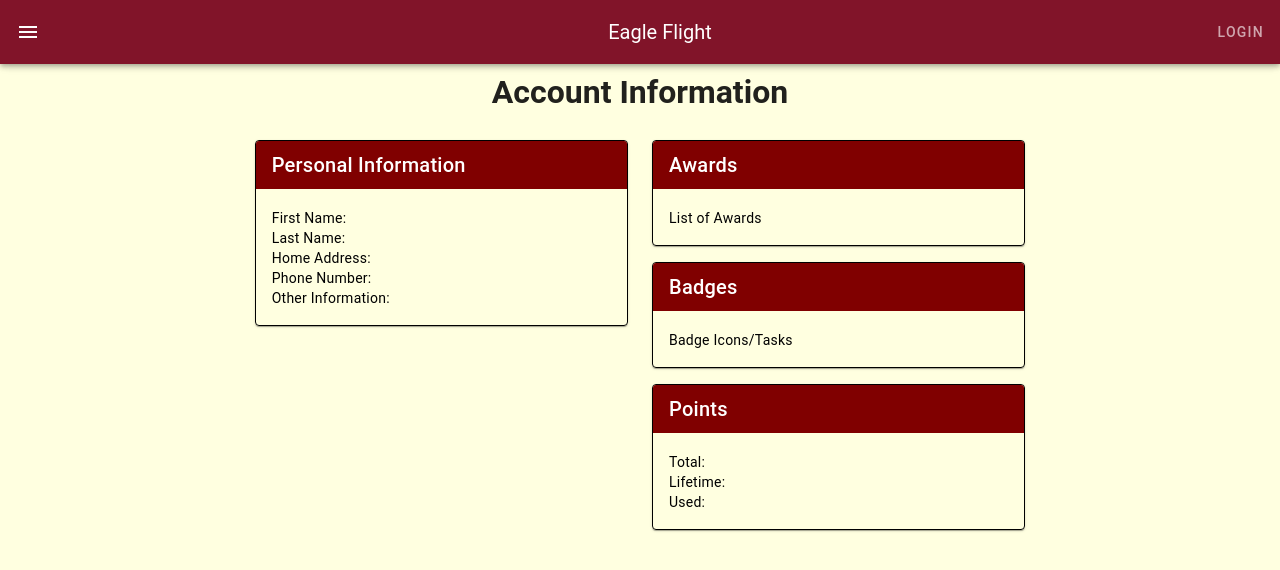
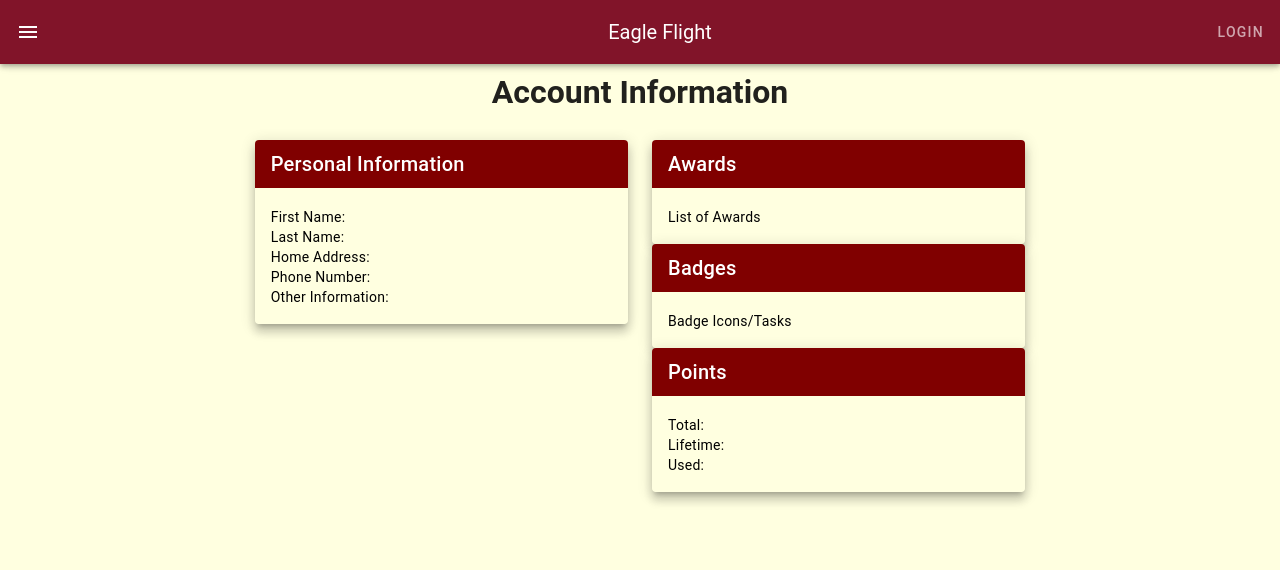
Before and after one commit to Thierrynsanzabera/SE5-Eagle-Flight-Frontend, a Vue app in the folder eagle-flight/: page /account-information in a window 1280 px wide. Shown: the top 570 px of the page. Built offline with nearby package versions, Linux system fonts and the light colour scheme.

Commit message:
last minute changes

```diff
--- a/eagle-flight/components.d.ts
+++ b/eagle-flight/components.d.ts
@@ -22,6 +22,5 @@ declare module 'vue' {
     RouterView: typeof import('vue-router')['RouterView']
     SocialLogin: typeof import('./src/components/SocialLogin.vue')['default']
     TemplatePicker: typeof import('./src/components/TemplatePicker.vue')['default']
-    UstomButton: typeof import('./src/components/fp_components/ustomButton.vue')['default']
   }
 }
--- a/eagle-flight/index.html
+++ b/eagle-flight/index.html
@@ -5,7 +5,7 @@
   <meta charset="UTF-8" />
   <link rel="icon" href="/resume.ico" />
   <meta name="viewport" content="width=device-width, initial-scale=1.0" />
-  <title>Resume Builder</title>
+  <title>Eagle Flight</title>
 </head>
 
 <body>
--- a/eagle-flight/src/views/AccountInformation.vue
+++ b/eagle-flight/src/views/AccountInformation.vue
@@ -9,7 +9,7 @@
         <v-row justify="center">
             <!-- Left column (Personal Information) -->
             <v-col cols="12" md="4">
-                <v-card color="transparent" class="v-card-border">
+                <v-card color="transparent" elevation="8">
                     <v-card-title class="headline">Personal Information</v-card-title>
                     <v-card-text class="card-text-box">
                         <br>
@@ -25,7 +25,7 @@
             <!-- Right column (Awards, Badges, Points) -->
             <v-col cols="12" md="4">
                 <!-- Awards -->
-                <v-card color="transparent" class="mb-4 v-card-border">
+                <v-card color="transparent" elevation="8">
                     <v-card-title class="headline">Awards</v-card-title>
                     <v-card-text class="card-text-box">
                         <br>
@@ -33,7 +33,7 @@
                     </v-card-text>
                 </v-card>
                 <!-- Badges -->
-                <v-card color="transparent" class="mb-4 v-card-border">
+                <v-card color="transparent" elevation="8">
                     <v-card-title class="headline">Badges</v-card-title>
                     <v-card-text class="card-text-box">
                         <br>
@@ -41,7 +41,7 @@
                     </v-card-text>
                 </v-card>
                 <!-- Points -->
-                <v-card color="transparent" class="v-card-border">
+                <v-card color="transparent" elevation="8">
                     <v-card-title class="headline">Points</v-card-title>
                     <v-card-text class="card-text-box">
                         <br>
--- a/eagle-flight/src/views/PointShop.vue
+++ b/eagle-flight/src/views/PointShop.vue
@@ -11,7 +11,7 @@
         <v-row justify="center">
             <v-col cols="12" md="6">
                 <v-card>
-                    <v-card-title class="headline text-center">Total Redeemable Points : {{ totalPoints }}</v-card-title>
+                    <v-card-title class="headline text-center">My Points : {{ totalPoints }}</v-card-title>
                 </v-card>
             </v-col>
         </v-row>
@@ -23,7 +23,8 @@
                     <v-card-title class="headline">Add New Item</v-card-title>
                     <v-card-text class="card-text-box">
                         <v-text-field v-model="newItem.name" label="Item Name"></v-text-field>
-                        <v-text-field v-model.number="newItem.points" label="Points Required" type="number"></v-text-field>
+                        <v-text-field v-model.number="newItem.points" label="Points Required"
+                            type="number"></v-text-field>
                         <v-btn color="success" @click="addItem">+ Add Item</v-btn>
                     </v-card-text>
                 </v-card>
@@ -34,7 +35,7 @@
         <v-row justify="center">
             <v-col cols="12" md="8">
                 <v-card>
-                    <v-card-title class="headline">Available Rewards</v-card-title>
+                    <v-card-title class="headline text-center">Available Rewards</v-card-title>
                     <v-card-text class="card-text-box">
                         <v-row>
                             <v-col v-for="item in pointShopItems" :key="item.id" cols="12" md="4">
@@ -48,7 +49,8 @@
                                     </v-card-title>
                                     <v-card-text class="reward-title">
                                         <p>{{ item.points }} points</p>
-                                        <v-btn color="primary" @click="redeemItem(item)" :disabled="item.points > totalPoints">Redeem</v-btn>
+                                        <v-btn color="primary" @click="redeemItem(item)"
+                                            :disabled="item.points > totalPoints">Redeem</v-btn>
                                     </v-card-text>
                                 </v-card>
                             </v-col>
@@ -64,7 +66,8 @@
                 <v-card-title class="headline">Edit Item</v-card-title>
                 <v-card-text>
                     <v-text-field v-model="editItemData.name" label="Item Name"></v-text-field>
-                    <v-text-field v-model.number="editItemData.points" label="Points Required" type="number"></v-text-field>
+                    <v-text-field v-model.number="editItemData.points" label="Points Required"
+                        type="number"></v-text-field>
                 </v-card-text>
                 <v-card-actions>
                     <v-btn color="green" @click="saveEdit">Save</v-btn>
@@ -87,7 +90,7 @@ export default {
                 { id: 3, name: 'Item3', points: 20 }
             ],
             newItem: { name: '', points: null },
-            adminView: 0, // Temporary variable to store admin view status
+            adminView: 1, // Temporary variable to store admin view status
             editDialog: false,
             editItemData: { id: null, name: '', points: null }
         };
@@ -134,13 +137,16 @@ export default {
     background-color: #800000;
     color: white;
 }
+
 .mt-10 {
     margin-top: 10rem;
 }
+
 .card-text-box {
     background-color: lightgrey;
     padding: 1rem;
 }
+
 .reward-item {
     background-color: #f5f5f5;
     padding: 1rem;
@@ -148,14 +154,16 @@ export default {
     border-radius: 10px;
     position: relative;
 }
+
 .reward-title {
-        color : black;
+    color: black;
     font-size: 1.2rem;
     font-weight: bold;
     display: flex;
     justify-content: space-between;
     align-items: center;
 }
+
 .admin-icons {
     display: flex;
     gap: 5px;
```
Lines whose indentation alone changed are shown as unchanged.
